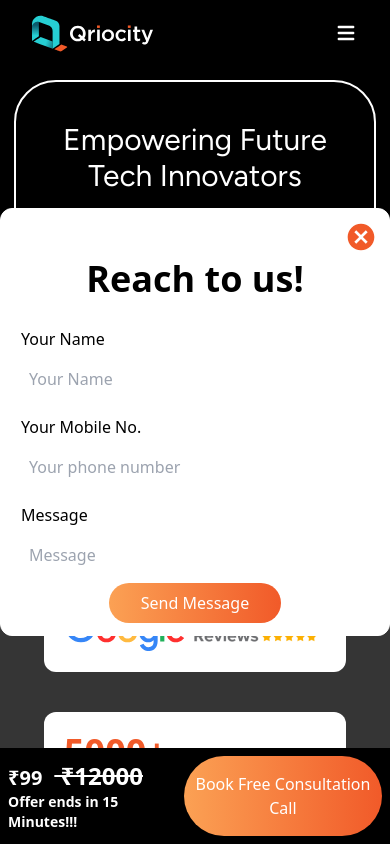
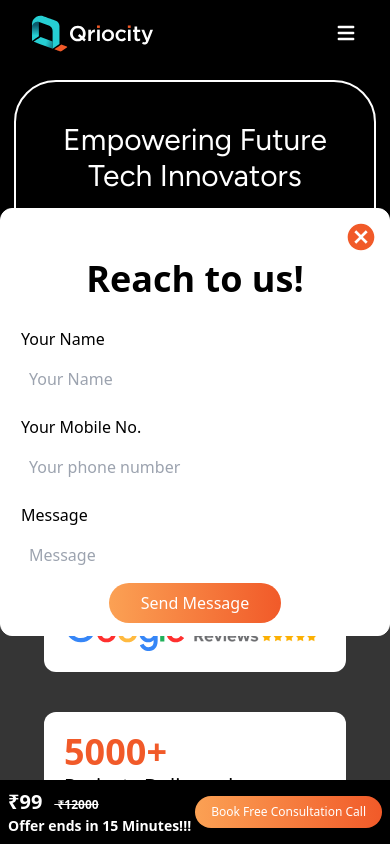
Before and after one commit to Qriocity-Company/Qriocity, a React (Vite) app: page /webinar in a window 390 px wide. Shown: the top 844 px of the page. Built offline with nearby package versions, Linux system fonts and the light colour scheme.

Commit message:
updated webinar page

```diff
--- a/src/pages/Webinar.jsx
+++ b/src/pages/Webinar.jsx
@@ -884,7 +884,7 @@ const Webinar = () => {
             <div>
               <p className="md:text-5xl text-xl font-semibold  text-white ">
                 ₹99
-                <span className="ml-3 text-2xl line-through"> ₹12000</span>
+                <span className="ml-3 md:text-2xl text-xs line-through"> ₹12000</span>
               </p>
               <p className="md:text-lg  text-sm font-semibold">
               Offer ends in 15 Minutes!!!
@@ -892,7 +892,7 @@ const Webinar = () => {
             </div>
 
             <div>
-              <button className="md:text-2xl bg-gradient-to-r from-[#FBA154] to-[#F15A29]  text-white md:px-12  py-4 rounded-full transition duration-300 ">
+              <button className="md:text-2xl text-xs bg-gradient-to-r from-[#FBA154] to-[#F15A29]  text-white md:px-12 px-4 md:py-4 py-2 rounded-full transition duration-300 ">
               Book Free Consultation Call
               </button>
             </div>
```
